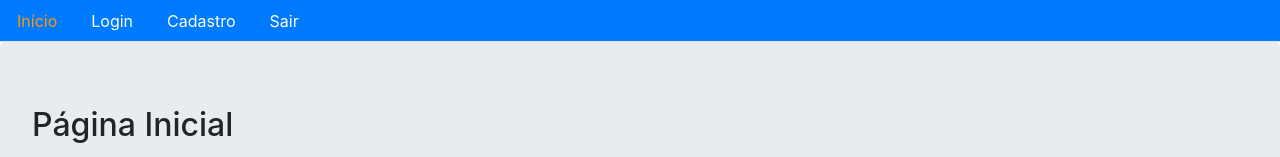
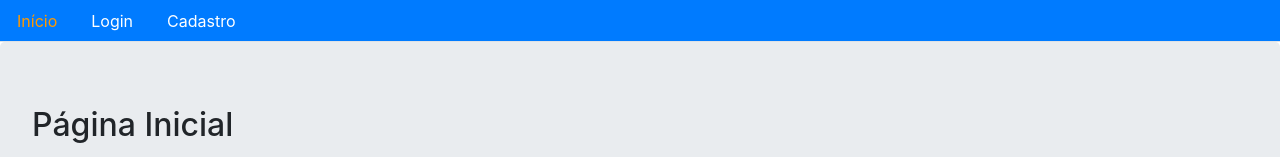
Before and after one commit to PauloDev13/ecommerce-frontend, a React (Create React App) app: page / in a window 1280 px wide. Shown: the top 157 px of the page. Built offline with nearby package versions, Linux system fonts and the light colour scheme; no server answers.

Commit message:
Alternando a exibição das opções do menu dependendo se o usuário está logado ou não

```diff
--- a/src/auth/index.js
+++ b/src/auth/index.js
@@ -52,3 +52,14 @@
       .catch((err) => console.error(err));
   }
 };
+
+export const isAuthenticated = () => {
+  if (typeof window == 'undefined') {
+    return false;
+  }
+  if (localStorage.getItem('jwt')) {
+    return JSON.parse(localStorage.getItem('jwt'));
+  } else {
+    return false;
+  }
+};
--- a/src/core/Menu.js
+++ b/src/core/Menu.js
@@ -1,5 +1,5 @@
 import { Link, withRouter } from 'react-router-dom';
-import { signout } from '../auth';
+import { isAuthenticated, signout } from '../auth';
 
 const isActive = (history, path) => {
   if (history.location.pathname === path) {
@@ -17,6 +17,9 @@
           Início
         </Link>
       </li>
+
+      {!isAuthenticated() && (
+        <>
           <li className="nav-item">
             <Link
               className="nav-link"
@@ -35,6 +38,10 @@
               Cadastro
             </Link>
           </li>
+        </>
+      )}
+
+      {isAuthenticated() && (
         <li className="nav-item">
           <span
             className="nav-link"
@@ -48,6 +55,7 @@
             Sair
           </span>
         </li>
+      )}
     </ul>
   </div>
 );
```
Lines whose indentation alone changed are shown as unchanged.
